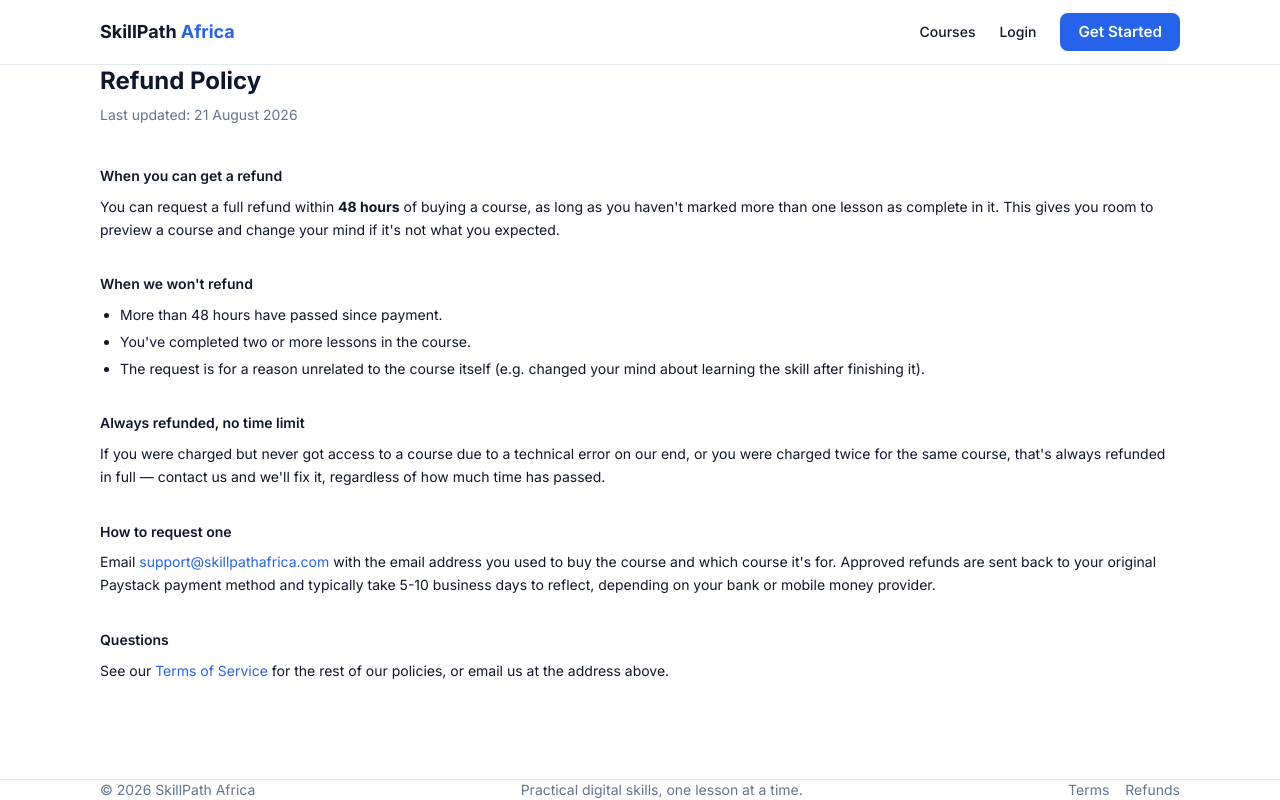
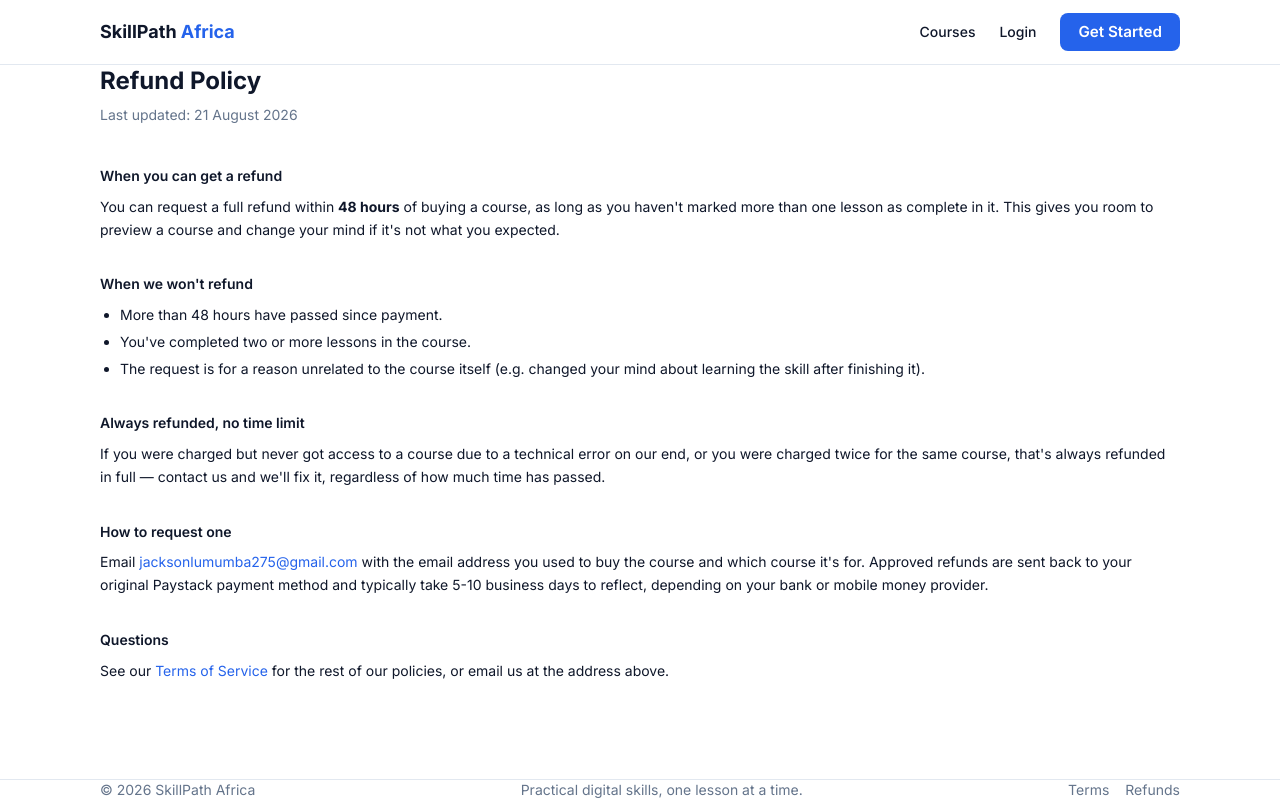
Before and after one commit to jacksonlumumba2026-web/Skillforge, a Next.js app: page /refund-policy in a window 1280 px wide. Built offline with nearby package versions, Linux system fonts and the light colour scheme; no server answers.

Commit message:
Use real contact email on legal pages

```diff
--- a/app/refund-policy/page.tsx
+++ b/app/refund-policy/page.tsx
@@ -38,8 +38,8 @@ export default function RefundPolicyPage() {
           <h2 className="font-semibold mb-2">How to request one</h2>
           <p>
             Email{" "}
-            <a href="mailto:support@skillpathafrica.com" style={{ color: "var(--primary)" }}>
-              support@skillpathafrica.com
+            <a href="mailto:jacksonlumumba275@gmail.com" style={{ color: "var(--primary)" }}>
+              jacksonlumumba275@gmail.com
             </a>{" "}
             with the email address you used to buy the course and which course it&apos;s for.
             Approved refunds are sent back to your original Paystack payment method and typically
--- a/app/terms/page.tsx
+++ b/app/terms/page.tsx
@@ -113,8 +113,8 @@ export default function TermsPage() {
           <h2 className="font-semibold mb-2">12. Contact</h2>
           <p>
             Questions about these Terms:{" "}
-            <a href="mailto:support@skillpathafrica.com" style={{ color: "var(--primary)" }}>
-              support@skillpathafrica.com
+            <a href="mailto:jacksonlumumba275@gmail.com" style={{ color: "var(--primary)" }}>
+              jacksonlumumba275@gmail.com
             </a>
           </p>
         </section>
```
